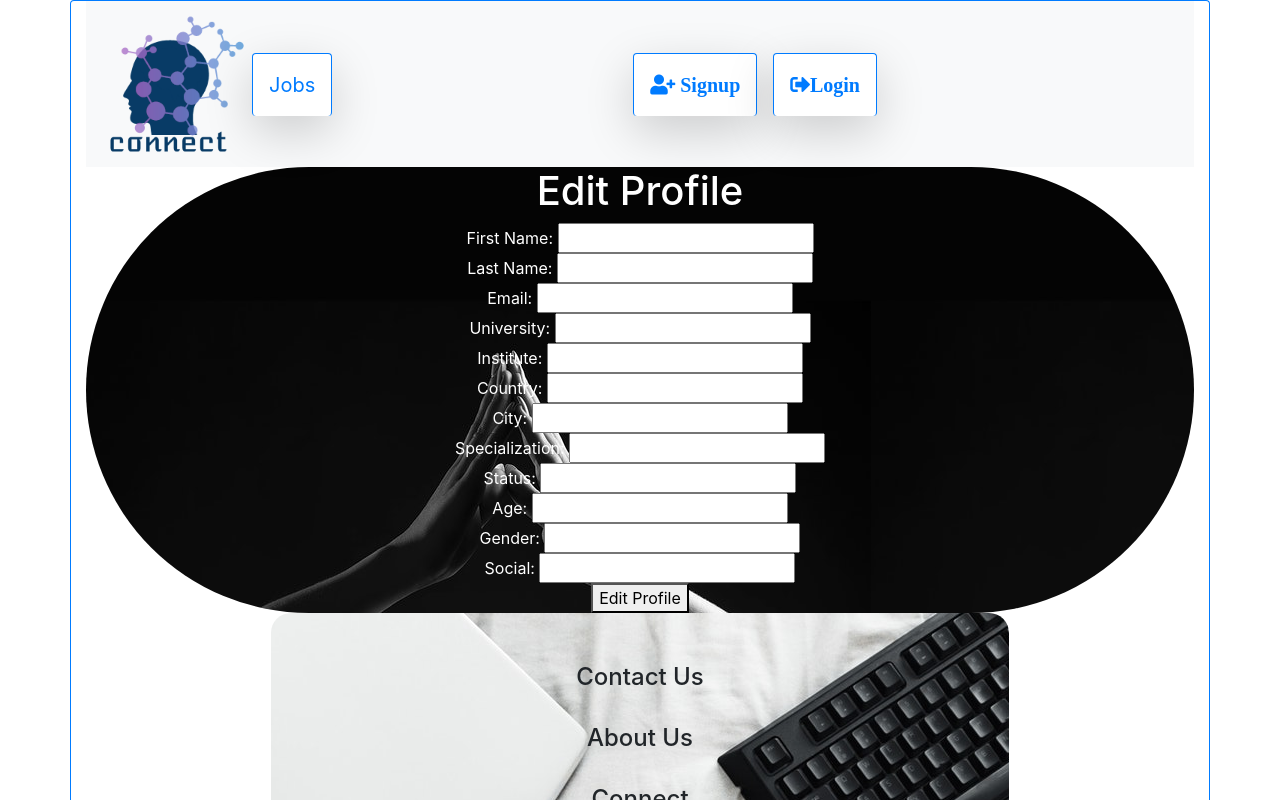
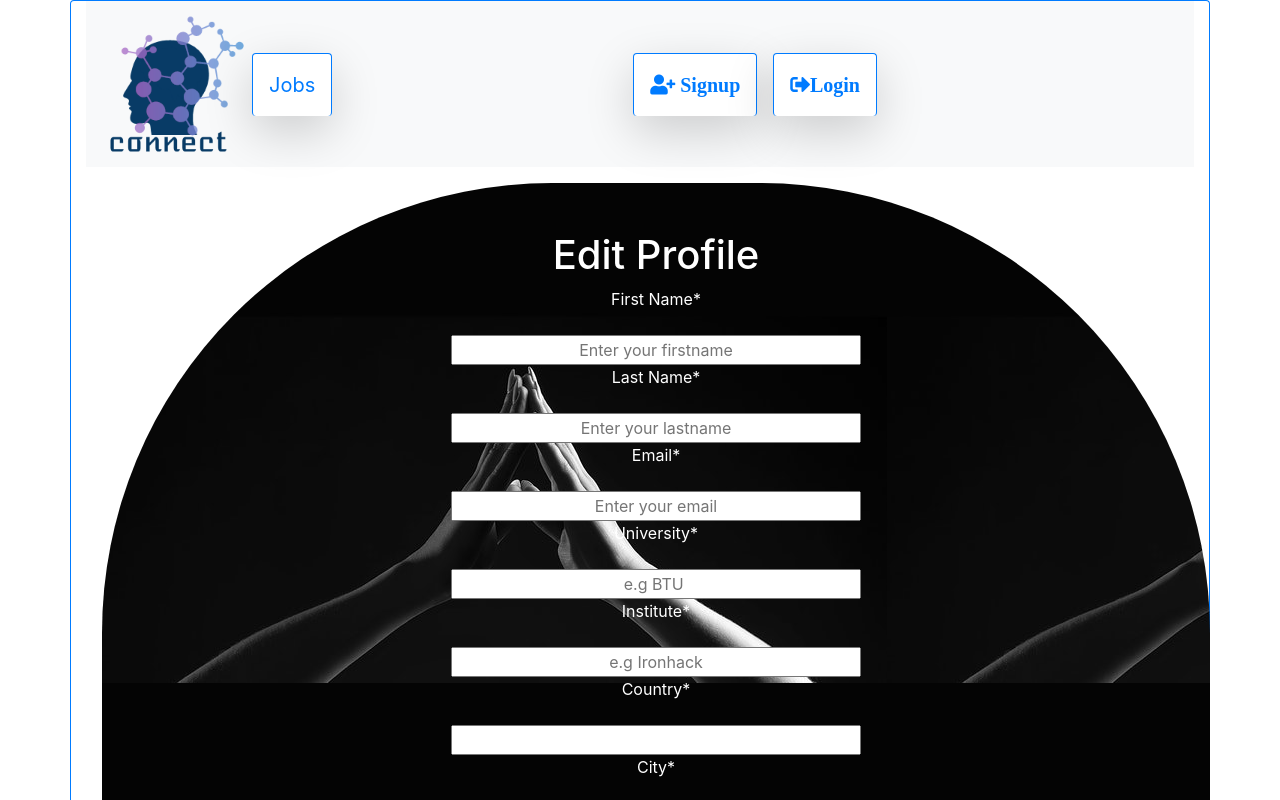
Before and after one commit to emmanuelky/connect-app, a React (Create React App) app in the folder client/: page /edit-profile in a window 1280 px wide. Shown: the top 800 px of the page. Built offline with nearby package versions, Linux system fonts and the light colour scheme.

Commit message:
fixed editproject/profile

```diff
--- a/client/src/components/pages/AddProject.jsx
+++ b/client/src/components/pages/AddProject.jsx
@@ -75,7 +75,7 @@ class AddProject extends Component {
         <h2>Add Projects</h2>
         <br />
         <form>
-          Upload Project Image*{" "}
+          Upload a project image*{" "}
           <input type="file" onChange={e => this.handleFileChange(e)} />
           <br />
           <br />
--- a/client/src/components/pages/EditProfile.jsx
+++ b/client/src/components/pages/EditProfile.jsx
@@ -72,11 +72,14 @@ export default class EditProfile extends Component {
   }
   render() {
     return (
-      <div className="container editProfile Signup">
+      <div className="container editProfile Signup p-5 m-3">
         <h1>Edit Profile</h1>
         <form onSubmit={this.handleSubmit}>
-          First Name:{" "}
+          First Name*{" "}<br /><br />
           <input
+          placeholder="Enter your firstname"
+          size="35"
+          className="text-center"
             type="text"
             value={this.state.firstname}
             onChange={e => {
@@ -84,8 +87,11 @@ export default class EditProfile extends Component {
             }}
           />{" "}
           <br />
-          Last Name:{" "}
+          Last Name*{" "}<br /><br />
           <input
+          placeholder="Enter your lastname"
+          size="35"
+          className="text-center"
             type="text"
             value={this.state.lastname}
             onChange={e => {
@@ -93,8 +99,11 @@ export default class EditProfile extends Component {
             }}
           />{" "}
           <br />
-          Email:{" "}
+          Email*{" "}<br /><br />
           <input
+          placeholder="Enter your email"
+          size="35"
+          className="text-center"
             type="text"
             value={this.state.email}
             onChange={e => {
@@ -102,8 +111,11 @@ export default class EditProfile extends Component {
             }}
           />{" "}
           <br />
-          University:{" "}
+          University*{" "}<br /><br />
           <input
+          placeholder="e.g BTU "
+          size="35"
+          className="text-center"
             type="text"
             value={this.state.university}
             onChange={e => {
@@ -111,8 +123,11 @@ export default class EditProfile extends Component {
             }}
           />{" "}
           <br />
-          Institute:{" "}
+          Institute*{" "}<br /><br />
           <input
+          placeholder="e.g Ironhack"
+          size="35"
+          className="text-center"
             type="text"
             value={this.state.institute}
             onChange={e => {
@@ -120,8 +135,11 @@ export default class EditProfile extends Component {
             }}
           />{" "}
           <br />
-          Country:{" "}
+          Country*{" "}<br /><br />
           <input
+          placeholder=""
+          size="35"
+          className="text-center"
             type="text"
             value={this.state.country}
             onChange={e => {
@@ -129,8 +147,11 @@ export default class EditProfile extends Component {
             }}
           />{" "}
           <br />
-          City:{" "}
+          City*{" "}<br /><br />
           <input
+          placeholder=""
+          size="35"
+          className="text-center"
             type="text"
             value={this.state.city}
             onChange={e => {
@@ -138,8 +159,11 @@ export default class EditProfile extends Component {
             }}
           />{" "}
           <br />
-          Specialization:{" "}
+          Specialization*{" "}<br /><br />
           <input
+          placeholder="e.g fullstack developer"
+          size="35"
+          className="text-center"
             type="text"
             value={this.state.specialization}
             onChange={e => {
@@ -147,8 +171,11 @@ export default class EditProfile extends Component {
             }}
           />{" "}
           <br />
-          Status:{" "}
+          Status*{" "}<br /><br />
           <input
+          placeholder=""
+          size="35"
+          className="text-center"
             type="text"
             value={this.state.status}
             onChange={e => {
@@ -156,8 +183,11 @@ export default class EditProfile extends Component {
             }}
           />{" "}
           <br />
-          Age:{" "}
+          Age*{" "}<br /><br />
           <input
+          placeholder=""
+          size="35"
+          className="text-center"
             type="text"
             value={this.state.age}
             onChange={e => {
@@ -165,17 +195,11 @@ export default class EditProfile extends Component {
             }}
           />{" "}
           <br />
-          Gender:{" "}
+          Social Network Link*{" "}<br /><br />
           <input
-            type="text"
-            value={this.state.gender}
-            onChange={e => {
-              this.handleInputChange("gender", e);
-            }}
-          />{" "}
-          <br />
-          Social:{" "}
-          <input
+          placeholder=""
+          size="35"
+          className="text-center"
             type="text"
             value={this.state.social}
             onChange={e => {
@@ -183,6 +207,13 @@ export default class EditProfile extends Component {
             }}
           />{" "}
           <br />
+          <br />
+          <br />
+          <h6>
+              <i>Fields marked* are required</i>{" "}
+            </h6>
+            <br />
+
           <button>Edit Profile</button>
         </form>
         {this.state.message && <div className="info">{this.state.message}</div>}
--- a/client/src/components/pages/EditProject.jsx
+++ b/client/src/components/pages/EditProject.jsx
@@ -59,9 +59,13 @@ export default class EditProject extends Component {
     return (
       <div className="container editProject Login">
         <h1>Edit Project</h1>
+        <br />
         <form onSubmit={this.handleSubmit}>
-          Project Name:{" "}
+          Project Name* <br />
           <input
+            placeholder=""
+            size="35"
+            className="text-center"
             type="text"
             value={this.state.name}
             onChange={e => {
@@ -69,8 +73,11 @@ export default class EditProject extends Component {
             }}
           />{" "}
           <br />
-          Project Link:{" "}
+          Github Link* <br />
           <input
+            placeholder="Enter a github link to your project"
+            size="35"
+            className="text-center"
             type="text"
             value={this.state.projectlink}
             onChange={e => {
@@ -78,17 +85,11 @@ export default class EditProject extends Component {
             }}
           />{" "}
           <br />
-          Project Image:{" "}
+          Brief Description* <br />
           <input
-            type="text"
-            value={this.state.projectimage}
-            onChange={e => {
-              this.handleInputChange("projectimage", e);
-            }}
-          />{" "}
-          <br />
-          Description:{" "}
-          <input
+            placeholder="maximum 20 characters"
+            size="35"
+            className="text-center"
             type="text"
             value={this.state.description}
             onChange={e => {
@@ -96,20 +97,24 @@ export default class EditProject extends Component {
             }}
           />{" "}
           <br />
-          Technology Used:{" "}
+          Technology Used* <br />
           <input
+            placeholder="e.g react, vue, graphql"
+            size="35"
+            className="text-center"
             type="text"
             value={this.state.technologyused}
             onChange={e => {
               this.handleInputChange("technologyused", e);
             }}
           />{" "}
-
-<h6>
-              <i>Fields marked* are required</i>{" "}
-            </h6>
           <br />
-          <button>Edit Profile</button>
+          <br />
+          <h6>
+            <i>Fields marked* are required</i>{" "}
+          </h6>
+          <br />
+          <button>Edit Project</button>
         </form>
         {this.state.message && <div className="info">{this.state.message}</div>}
       </div>
--- a/client/src/components/pages/Login.jsx
+++ b/client/src/components/pages/Login.jsx
@@ -97,7 +97,7 @@ class Login extends Component {
                 }
                 type="password"
                 name="password"
-                size="45"
+                size="65"
                 className="text-center"
               />
               {/* The feedback is displayed when the input is valid */}
--- a/client/src/components/pages/Projects.jsx
+++ b/client/src/components/pages/Projects.jsx
@@ -10,8 +10,7 @@ class Projects extends Component {
       technologyused: "",
       projects: [],
       nbOfLikes: 0,
-      search: "",
-
+      search: ""
     };
     this.colors = ["blue", "green"];
 
@@ -129,16 +128,17 @@ class Projects extends Component {
                             About Me
                           </Link>{" "}
                         </pre>
-
                         <br />
                         <pre>
                           <i>
                             {" "}
-                            <span className="card-text"> {p.date}</span>{" "}
+                            <span className="card-text">
+                              {" "}
+                              {p.date.slice(0, 10)}
+                            </span>{" "}
                           </i>
                         </pre>
                         <br />
-
                       </div>
                       <i class="fas fa-code" /> <i class="fas fa-laptop-code" />
                     </li>
--- a/client/src/components/pages/Secret.jsx
+++ b/client/src/components/pages/Secret.jsx
@@ -18,7 +18,7 @@ class Secret extends Component {
         <div className="result">
           <br />
           <h4>
-            Start your job search here... <i>use the links below</i>
+            Start your job search... <i>use the links below</i>
           </h4>
           <br />
           <h6><i>**Note**... (you will be redirected to the following websites)</i></h6>
--- a/client/src/components/pages/Signup.jsx
+++ b/client/src/components/pages/Signup.jsx
@@ -150,7 +150,7 @@ class Signup extends Component {
           id="myimage"
           src={
             this.state.test ||
-            "https://images.unsplash.com/photo-1545670723-196ed0954986?ixlib=rb-1.2.1&ixid=eyJhcHBfaWQiOjEyMDd9&auto=format&fit=crop&w=1052&q=80"
+            "https://www.abc.net.au/news/image/8314104-1x1-940x940.jpg"
           }
           width="150px"
           height="150px"
--- a/client/src/index.scss
+++ b/client/src/index.scss
@@ -223,13 +223,16 @@ footer {
 }
 
 .profileUserPage {
-  background-image: url("./image7.jpeg");
+  background-color: #000000;
   background-repeat: no-repeat;
-  color: rgb(13, 11, 34);
   background-image: cover;
-  height: 100vh;
-  background-size: contain;
-  justify-content: center;
+
+  color: #0f1320;
+  font-weight: bolder;
+  border-radius: 50px;
+  border-bottom-left-radius: 100px;
+  border-top-left-radius: 450px;
+  border-bottom-right-radius: 450px;
 }
 
 // url("./image1.jpeg")
@@ -323,3 +326,7 @@ textarea {
   border-bottom-right-radius: 450px;
   padding: 50px;
 }
+
+.round-images{
+  border-radius: 50px;
+}
```
Also changed, not shown: client/src/components/pages/ProfileUsername.jsx (+22 -21 lines).
